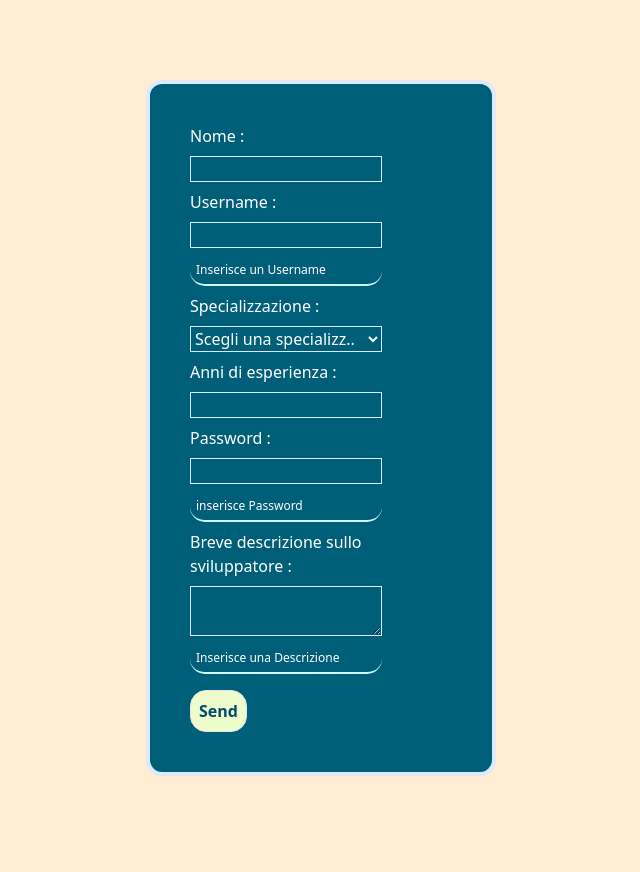
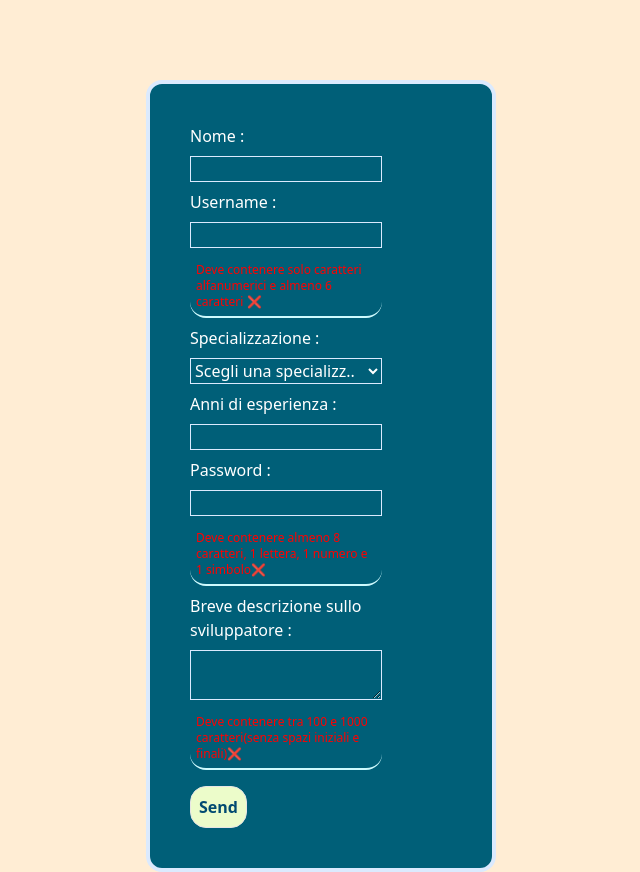
Before and after one commit to Orsouene/ex-react-useref-signup, a React (Vite) app: page / in a window 1280 px wide. Shown: the whole page, without its empty margins (319-959 px from the left). Before the commit the page ends 800 px from the top, so only its background shows below. Built offline with nearby package versions, Linux system fonts and the light colour scheme.

Commit message:
Migliorato mileStone-2 (usando useMemo)

```diff
--- a/src/Components/Form.jsx
+++ b/src/Components/Form.jsx
@@ -1,4 +1,4 @@
-import React, { useEffect, useState } from 'react'
+import React, { useState, useMemo } from 'react'
 
 function Form() {
     const [nome, setNome] = useState("")
@@ -7,9 +7,6 @@ function Form() {
     const [specializzazione, setSpecializzazione] = useState("")
     const [esperienza, setEsperienza] = useState("")
     const [descrizione, setDescrizione] = useState("")
-    const [validUserName, setValidUserName] = useState("")
-    const [validPassword, setValidPassword] = useState("")
-    const [validDescrizione, setValidDescrizione] = useState("")
     const letters = "abcdefghijklmnopqrstuvwxyz"
     const numbers = "0123456789";
     const symbols = '!@#$%^&*()-_=+[]{}|;:\'"\\,.<>?/`~';
@@ -22,74 +19,42 @@ function Form() {
 
 
     const handleForm = (e) => {
-        e.preventDefault()
-        const value = [nome, userName, password, specializzazione, esperienza, descrizione]
-        const controll = value.some(el => el.trim() === "")
-        // console.log(controll)
-        if (!controll && esperienza > 0 && userName && password && descrizione) {
-               console.log(value)
+        e.preventDefault();
+        const value = [nome, userName, password, specializzazione, esperienza, descrizione];
+        const controll = value.some(el => el.trim() === "");
+
+        if (
+            controll ||
+            esperienza <= 0 ||
+            !validationUserName||
+            !validationPassword ||
+            !validationDescrizione
+        ) {
+            alert("tutti i campi devono esser completati correttamente");
+        } else {
+            console.log(value);
         }
-        else { alert("tutti i campi devono esser completati") }
-    }
+    };
+
     //*  UserName
-    const validationUserName = () => {
+    const validationUserName = useMemo(() => {
+        const controlloLettres = userName.split("").every(el => { return lettersArray.includes(el) || arrayNumbers.includes(el) })
+        return controlloLettres && userName.trim().length > 6
+   }, [userName])
+    //*Password
+    const validationPassword = useMemo(() => {
+            const isValidlettera = lettersArray.some(el => password.split("").includes(el))
+            const isValidsimbolo = arraySymbols.some(el => password.split("").includes(el))
+            console.log(isValidlettera)
+            const isValidNumber = arrayNumbers.some(el => password.split("").includes(el))
+            return password.length > 8 && isValidlettera && isValidsimbolo && isValidNumber
+        }, [password])
 
-        if (userName.trim().length <= 0) {
-            setValidUserName("Inserisce un Username ")
-            return
-        }
-
-        if (userName.trim().length < 6 && userName.trim().length > 0) {
-            setValidUserName("Deve contenere  almeno 6 caratteri ")
-            return
-
-        }
-
-        const controlloLettres = userName.split("").every(el => { return lettersArray.includes(el) || arrayNumbers.includes(el) })
-        // console.log(controlloLettres)
-        // console.log(userName.split(""))
-        if (controlloLettres) {
-            setValidUserName(<span className='text-green-300 '>UserName corretto ✔ </span>)
-
-        }
-        else {
-            setValidUserName(<span className='text-red-400'> UserName errato ❌ </span>)
-
-        }
-    }
-    //*Password
-    const validationPassword = () => {
-        const isValidlettera = lettersArray.some(el => password.split("").includes(el))
-        const isValidsimbolo = arraySymbols.some(el => password.split("").includes(el))
-        console.log(isValidlettera)
-        const isValidNumber = arrayNumbers.some(el => password.split("").includes(el))
-        if (password === "") {
-            setValidPassword(" inserisce Password ")
-        }
-        else {
-            password.length > 8 && isValidlettera && isValidsimbolo && isValidNumber ? setValidPassword(<span className='text-green-300 '>Password valida ✔ </span>) : setValidPassword(<span className='text-red-400 '> Deve contenere almeno 8 caratteri, 1 lettera, 1 numero e 1 simbolo❌ </span>)
-        }
+    //*Descrizione
+    const validationDescrizione = useMemo(() => { return descrizione.trim().length > 100 && descrizione.trim().length < 1000},[descrizione])
 
 
 
-    }
-    //*Descrizione
-    const validationDescrizione = () => {
-        if (descrizione.trim() === "") {
-            setValidDescrizione(<span>Inserisce una Descrizione  </span>)
-        }
-        else {
-            descrizione.trim().length > 100 && descrizione.trim().length < 1000 ? setValidDescrizione(<span className='text-green-300 '>Descrizione valida ✔ </span>) :
-                setValidDescrizione(<span className='text-red-400 '> Deve contenere tra 100 e 1000 caratteri(senza spazi iniziali e finali)❌ </span>)
-        }
-
-    }
-
-
-
-    useEffect(() => { validationPassword() }, [password])
-    useEffect(() => { validationUserName() }, [userName])
-    useEffect(() => { validationDescrizione() }, [descrizione])
 
     return (
         <section className=' mt-20 m-auto max-w-[350px] p-10 rounded-2xl border-4 border-blue-100  bg-cyan-800 text-white'>
@@ -102,7 +67,9 @@ function Form() {
                 {/* Username   */}
                 <label className='font-light '>Username  :</label>
                 <input type='text' id="userName" name="" value={userName} onChange={(e) => setUserName(e.target.value)} className='border border-blue-100 w-48' autoComplete="username" />
-                <p className='border-b-2 border-cyan-100 w-48 p-1.5 rounded-2xl text-xs'> {validUserName}</p>
+                <p className='border-b-2 border-cyan-100 w-48 p-1.5 rounded-2xl text-xs' style={{ color: validationUserName ? "#86C66C " : "red" }}> {validationUserName ? "UserName corretto ✔ " : " Deve contenere solo caratteri alfanumerici e almeno 6 caratteri ❌" }
+
+                </p>
 
                 {/* Specializzazione */}
                 <label className='font-light '>Specializzazione :</label>
@@ -121,12 +88,12 @@ function Form() {
                 {/* Password */}
                 <label className='font-light '>Password :</label>
                 <input type='password' id="password" name="password" value={password} onChange={(e) => setPassword(e.target.value)} className='border border-blue-100 w-48' autoComplete="current-password" />
-                <p className='border-b-2 border-cyan-100 w-48 p-1.5 rounded-2xl text-xs'> {validPassword}</p>
+                <p className='border-b-2 border-cyan-100 w-48 p-1.5 rounded-2xl text-xs' style={{ color: validationPassword ? "#86C66C" : "red" }}> {validationPassword ? "Password valida ✔" :"Deve contenere almeno 8 caratteri, 1 lettera, 1 numero e 1 simbolo❌"}</p>
 
                 {/* Breve descrizione sullo sviluppatore */}
                 <label className='font-light w-48 '>Breve descrizione sullo sviluppatore :</ label>
                 <textarea id="descrizione" name="descrizione" value={descrizione} onChange={(e) => setDescrizione(e.target.value)} className='border border-blue-100 w-48' />
-                <p className='border-b-2 border-cyan-100 w-48 p-1.5 rounded-2xl text-xs'> {validDescrizione}</p>
+                <p className='border-b-2 border-cyan-100 w-48 p-1.5 rounded-2xl text-xs' style={{ color: validationDescrizione ? "#86C66C": "red" }}> {validationDescrizione ? "Descrizione valida ✔ " :" Deve contenere tra 100 e 1000 caratteri(senza spazi iniziali e finali)❌"}</p>
 
                 <button type='submit' className='bg-lime-100 w-fit   p-2 rounded-2xl border  border-stone-200 mt-2 hover:bg-orange-100 hover:text-cyan-800 text-sky-900 font-bold hover:border-amber-800 cursor-pointer'>Send</button>
             </form>
```
